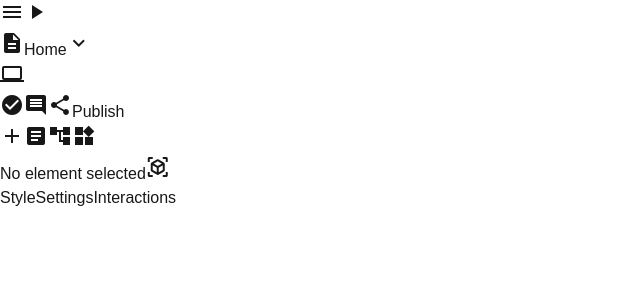
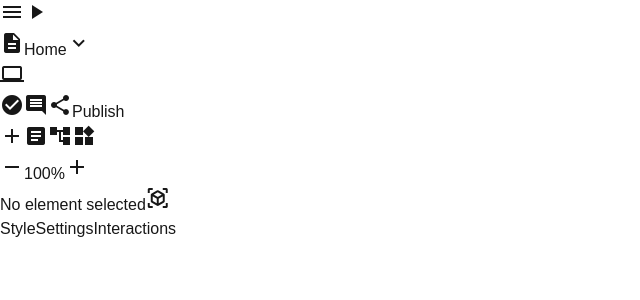
Before and after one commit to KaustubhSathe/WebBuilder, a Next.js app: page / in a window 1280 px wide. Shown: the top 300 px of the page, without its empty margins (0-640 px from the left). Built offline with nearby package versions, Linux system fonts and the light colour scheme.

Commit message:
refactor

```diff
--- a/package.json
+++ b/package.json
@@ -18,6 +18,7 @@
     "react-dnd-html5-backend": "^16.0.1",
     "react-dom": "^19.0.0",
     "react-redux": "^9.2.0",
+    "react-use-gesture": "^9.1.3",
     "uuid": "^11.0.5",
     "zustand": "^5.0.3"
   },
--- a/src/app/layout.tsx
+++ b/src/app/layout.tsx
@@ -1,6 +1,8 @@
-import type { Metadata } from "next";
+'use client';
+
 import { Geist, Geist_Mono } from "next/font/google";
 import "./globals.css";
+import { useEffect } from "react";
 
 const geistSans = Geist({
   variable: "--font-geist-sans",
@@ -12,16 +14,22 @@ const geistMono = Geist_Mono({
   subsets: ["latin"],
 });
 
-export const metadata: Metadata = {
-  title: "Create Next App",
-  description: "Generated by create next app",
-};
-
 export default function RootLayout({
   children,
 }: Readonly<{
   children: React.ReactNode;
 }>) {
+  useEffect(() => {
+    const handleWheel = (e: WheelEvent) => {
+      if (e.ctrlKey || e.metaKey) {
+        e.preventDefault();
+      }
+    };
+
+    window.addEventListener('wheel', handleWheel, { passive: false });
+    return () => window.removeEventListener('wheel', handleWheel);
+  }, []);
+
   return (
     <html lang="en">
       <head>
--- /dev/null
+++ b/src/app/metadata.ts
@@ -0,0 +1,6 @@
+import type { Metadata } from "next";
+
+export const metadata: Metadata = {
+  title: "Create Next App",
+  description: "Generated by create next app",
+};
--- a/src/app/page.tsx
+++ b/src/app/page.tsx
@@ -5,6 +5,7 @@ import { DndProvider } from 'react-dnd';
 import { HTML5Backend } from 'react-dnd-html5-backend';
 import { Provider } from 'react-redux';
 import { store } from '../store/store';
+import ZoomableCanvas from '../components/ZoomableCanvas';
 
 function BuilderCanvas() {
   return (
@@ -83,7 +84,7 @@ function BuilderCanvas() {
       {/* Main Content */}
       <div className="flex h-[calc(100vh-35px)]">
         {/* Left Sidebar */}
-        <div className="w-10 bg-[#2c2c2c] border-r border-[#3c3c3c]">
+        <div className="w-[5%] bg-[#2c2c2c] border-r border-[#3c3c3c]">
           {/* Add Elements Button */}
           <button
             className="w-10 h-10 flex items-center justify-center text-gray-400 hover:text-gray-200 hover:bg-[#3c3c3c] transition-colors"
@@ -118,13 +119,13 @@ function BuilderCanvas() {
         </div>
 
         {/* Canvas */}
-        <div className="flex-1 bg-[#1a1a1a] p-8">
-          <div className="w-full h-full bg-white rounded">
+        <ZoomableCanvas>
+          <div className="w-[55%] h-full bg-white rounded">
           </div>
-        </div>
+        </ZoomableCanvas>
 
         {/* Right Sidebar */}
-        <div className="w-60 bg-[#2c2c2c] border-l border-[#3c3c3c]">
+        <div className="w-[40%] bg-[#2c2c2c] border-l border-[#3c3c3c]">
           {/* Header */}
           <div className="h-[35px] border-b border-[#3c3c3c] flex items-center px-3 justify-between">
             <span className="text-gray-400 text-sm">No element selected</span>
@@ -137,14 +138,14 @@ function BuilderCanvas() {
           </div>
 
           {/* Tabs */}
-          <div className="flex h-[35px] border-b border-[#3c3c3c]">
-            <button className="flex-1 h-full flex items-center justify-center text-gray-200 text-sm border-b-2 border-blue-500">
+          <div className="flex h-[35px] border-b border-[#3c3c3c] px-2">
+            <button className="flex-1 h-full flex items-center justify-center text-gray-200 text-sm border-b-2 border-blue-500 mx-1">
               Style
             </button>
-            <button className="flex-1 h-full flex items-center justify-center text-gray-400 hover:text-gray-200 text-sm transition-colors">
+            <button className="flex-1 h-full flex items-center justify-center text-gray-400 hover:text-gray-200 text-sm transition-colors mx-1">
               Settings
             </button>
-            <button className="flex-1 h-full flex items-center justify-center text-gray-400 hover:text-gray-200 text-sm transition-colors">
+            <button className="flex-1 h-full flex items-center justify-center text-gray-400 hover:text-gray-200 text-sm transition-colors mx-1">
               Interactions
             </button>
           </div>
--- /dev/null
+++ b/src/components/ZoomableCanvas.tsx
@@ -0,0 +1,86 @@
+'use client';
+
+import React, { useState, useCallback, useRef, useEffect } from 'react';
+import { useGesture } from 'react-use-gesture';
+
+interface ZoomableCanvasProps {
+  children?: React.ReactNode;
+}
+
+const ZoomableCanvas: React.FC<ZoomableCanvasProps> = ({ children }) => {
+  const [zoom, setZoom] = useState(1);
+  const [position, setPosition] = useState({ x: 0, y: 0 });
+  const canvasRef = useRef<HTMLDivElement>(null);
+
+  useEffect(() => {
+    const canvas = canvasRef.current;
+    if (!canvas) return;
+
+    const handleWheel = (e: WheelEvent) => {
+      if (e.ctrlKey || e.metaKey) {
+        e.preventDefault();
+        const delta = -e.deltaY;
+        setZoom(z => {
+          const newZoom = z + delta * 0.001;
+          return Math.min(Math.max(0.25, newZoom), 2);
+        });
+      }
+    };
+
+    canvas.addEventListener('wheel', handleWheel, { passive: false });
+    return () => canvas.removeEventListener('wheel', handleWheel);
+  }, []);
+
+  const handleZoomIn = () => {
+    setZoom(z => Math.min(z + 0.1, 2));
+  };
+
+  const handleZoomOut = () => {
+    setZoom(z => Math.max(z - 0.1, 0.25));
+  };
+
+  const handleReset = () => {
+    setZoom(1);
+    setPosition({ x: 0, y: 0 });
+  };
+
+  return (
+    <div className="w-full h-full bg-[#1a1a1a] p-8 overflow-hidden relative">
+      {/* Zoom Controls */}
+      <div className="absolute top-4 left-1/2 -translate-x-1/2 flex items-center gap-2 bg-[#2c2c2c] rounded px-2 py-1 z-10">
+        <button
+          onClick={handleZoomOut}
+          className="text-gray-400 hover:text-gray-200 transition-colors"
+        >
+          <span className="material-icons text-[18px]">remove</span>
+        </button>
+        <button
+          onClick={handleReset}
+          className="text-gray-400 hover:text-gray-200 transition-colors px-2 text-sm"
+        >
+          {Math.round(zoom * 100)}%
+        </button>
+        <button
+          onClick={handleZoomIn}
+          className="text-gray-400 hover:text-gray-200 transition-colors"
+        >
+          <span className="material-icons text-[18px]">add</span>
+        </button>
+      </div>
+
+      <div
+        ref={canvasRef}
+        className="w-full h-full bg-white rounded relative touch-none"
+        style={{
+          transform: `scale(${zoom})`,
+          transformOrigin: 'center center',
+          transition: 'transform 0.1s ease-out'
+        }}
+      >
+        {children}
+      </div>
+    </div>
+  );
+};
+
+export default ZoomableCanvas;
```
Also changed, not shown: 1 other file (tests, documents, lock files or other folders).
